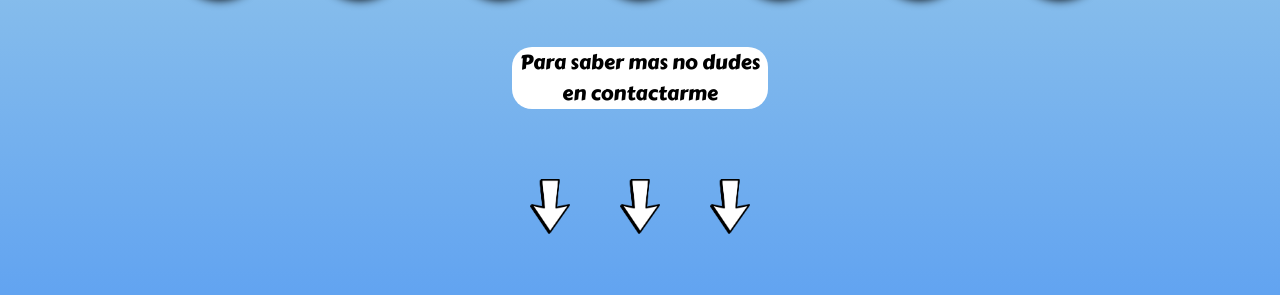
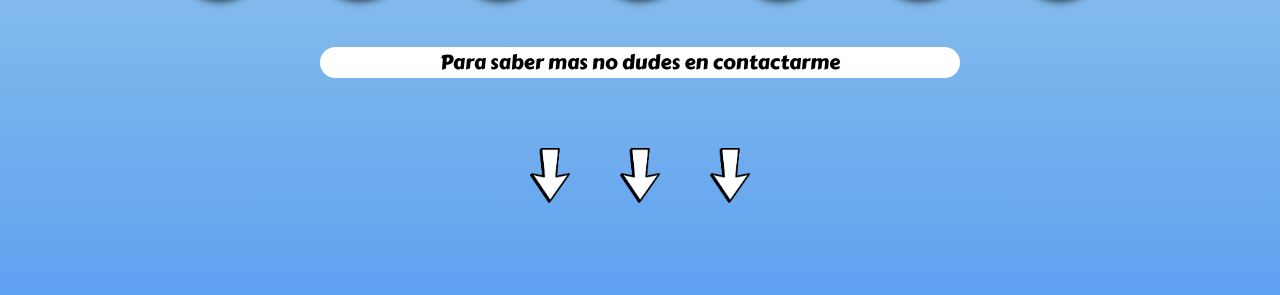
Before and after one commit to Mendoza-Matias/Porfolio, a plain HTML site: page index.html in a window 1280 px wide. Shown: the part 1135-1430 px from the top of the page. Drawn offline with Linux system fonts and the light colour scheme.

Commit message:
cambio en cuadro de información de contacto

```diff
--- a/style.css
+++ b/style.css
@@ -101,6 +101,7 @@ header{
     gap: 20px;
     justify-content: center;
 }
+
 .icon{
     width: 55px;
 }
@@ -147,6 +148,17 @@ header{
         width: 100%;
         height: 55%;
     }
+    .textoFinal{
+        background-color: white;
+        width: 50%;
+        border-radius: 20px;
+        margin: auto;
+    }
+    .me{
+        color: black;
+        font-size: 20px;
+        text-align: center;
+    }
 }
 
 @media screen and (min-width:480px){
@@ -164,5 +176,16 @@ header{
     width: 30%;
     height: 55%;
 }
+.textoFinal{
+    background-color: white;
+    width: 50%;
+    border-radius: 20px;
+    margin: auto;
+}
+.me{
+    color: black;
+    font-size: 20px;
+    text-align: center;
+}
 
 }
```
